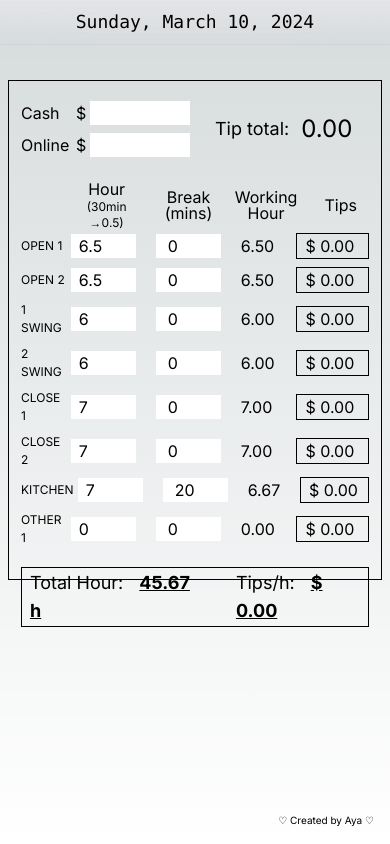
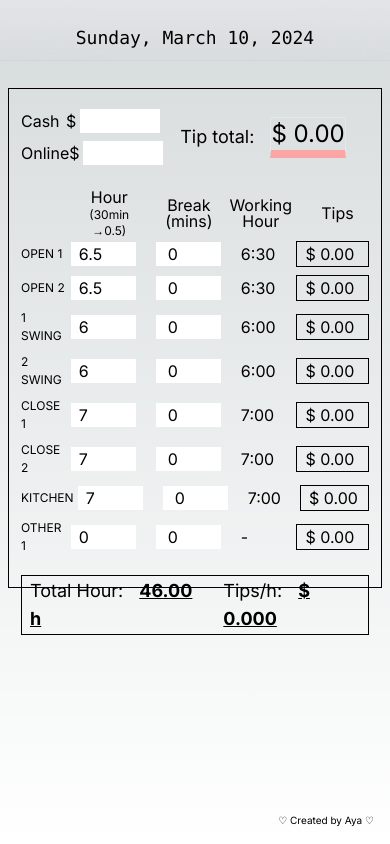
Before and after one commit to aya02200220/Platform7, a Next.js app: page / in a window 390 px wide. Built offline with nearby package versions, Linux system fonts and the light colour scheme.

Commit message:
display working hour as hhmm

```diff
--- a/app/components/Tips.jsx
+++ b/app/components/Tips.jsx
@@ -16,13 +16,13 @@ const Tips = () => {
       <div className="pt-10 md:pt-3"></div>
       <div className="border border-black h-[500px] w-full p-3 ">
         <div className="flex justify-center mt-2 ">
-          <div className="w-1/2">
+          <div className="w-2/5">
             <div className="flex mb-2">
               <p className="w-[55px]">Cash</p>
               {/* Cashの金額を入力するフィールド */}
               $
               <input
-                className="ml-1 pl-2 w-[100px]"
+                className="ml-1 pl-2 w-[80px]"
                 type="number"
                 step="0.01" // 小数点第2位まで入力可能に
                 value={cashAmount === 0 ? "" : cashAmount} // 入力が0の場合は空文字を表示
@@ -34,7 +34,7 @@ const Tips = () => {
               {/* Onlineの金額を入力するフィールド */}
               $
               <input
-                className="ml-1 pl-2 w-[100px]"
+                className="ml-1 pl-2 w-[80px]"
                 type="number"
                 step="0.10" // 小数点第2位まで入力可能に
                 value={onlineAmount === 0 ? "" : onlineAmount} // 入力が0の場合は空文字を表示
@@ -43,9 +43,11 @@ const Tips = () => {
             </div>
           </div>
           {/* 合計金額を表示 */}
-          <div className="flex items-center w-1/2">
-            <p className=" ml-5 text-lg">Tip total:</p>
-            <p className="ml-3 text-2xl">{calculateTotalAmount()}</p>
+          <div className="flex items-center w-3/5">
+            <p className=" ml-5 text-lg leading-5">Tip total:</p>
+            <p className="ml-4 text-2xl border border-b-8 border-b-red-300">
+              $ {calculateTotalAmount()}
+            </p>
           </div>
         </div>
 
@@ -66,7 +68,7 @@ export const Staff = ({ tipTotal }) => {
     { name: "2 SWING", time: 6, break: 0 },
     { name: "CLOSE 1", time: 7, break: 0 },
     { name: "CLOSE 2", time: 7, break: 0 },
-    { name: "KITCHEN", time: 7, break: 20 },
+    { name: "KITCHEN", time: 7, break: 0 },
     { name: "OTHER 1", time: 0, break: 0 },
   ];
 
@@ -74,9 +76,25 @@ export const Staff = ({ tipTotal }) => {
   const [staffData, setStaffData] = useState(initialStaffData);
 
   // 労働時間を計算する関数
+  // const calculateWorkingHour = (staff) => {
+  //   const workingHour = staff.time - staff.break / 60; // breakを時間に変換して労働時間から引く
+  //   return workingHour.toFixed(2); // 労働時間を小数点第2位まで表示
+  // };
+
+  // 労働時間を計算する関数
   const calculateWorkingHour = (staff) => {
-    const workingHour = staff.time - staff.break / 60; // breakを時間に変換して労働時間から引く
-    return workingHour.toFixed(2); // 労働時間を小数点第2位まで表示
+    const workingHourAfterBK = staff.time - staff.break / 60; // breakを時間に変換して労働時間から引く
+    const workingHours = Math.floor(workingHourAfterBK); // 整数部分（時間）を取得
+    let minutes = Math.round((workingHourAfterBK - workingHours) * 60); // 小数部分（分）を取得
+
+    if (workingHours === 0 && minutes === 0) {
+      return "-";
+    } else {
+      if (minutes < 10) {
+        minutes = `0${minutes}`;
+      }
+      return `${workingHours}:${minutes}`; // 時間と分を連結して返す
+    }
   };
 
   // 合計労働時間を計算する関数
@@ -97,7 +115,7 @@ export const Staff = ({ tipTotal }) => {
       return 0;
     }
 
-    return (tipTotalNumeric / totalWorkingHourNumeric).toFixed(2);
+    return (tipTotalNumeric / totalWorkingHourNumeric).toFixed(3);
   };
 
   // 小数点第2位を5区切りで丸める関数
@@ -112,10 +130,10 @@ export const Staff = ({ tipTotal }) => {
           <p className=" w-[80px] ml-[50px] md:ml-[70px] leading-4 text-center break-words ">
             Hour <span className="text-[12px] leading-[5px]">(30min →0.5)</span>
           </p>
-          <p className=" w-[70px] ml-[15px] md:ml-[18px] leading-4 text-center break-words  ">
+          <p className=" w-[70px] ml-[8px] md:ml-[18px] leading-4 text-center break-words  ">
             Break (mins)
           </p>
-          <p className=" w-[70px] ml-[15px] md:ml-[20px] leading-4 text-center break-words ">
+          <p className=" w-[70px] ml-[5px] md:ml-[20px] leading-4 text-center break-words ">
             Working Hour
           </p>
           <p className=" w-[50px] ml-[27px] md:ml-[30px] ">Tips</p>
@@ -185,7 +203,7 @@ export const Staff = ({ tipTotal }) => {
               {calculateTotalWorkingHour()} h
             </span>
           </p>
-          <p className="pl-8 text-[18px] leading-3">
+          <p className="pl-4 text-[18px] leading-3">
             Tips/h:
             <span className="text-lg font-bold pl-4 pr-1 underline">
               $ {calculateTipsPerHour()}
--- a/app/page.js
+++ b/app/page.js
@@ -3,9 +3,9 @@ import Tips from "./components/Tips";
 
 export default function Home() {
   return (
-    <main className="flex min-h-screen flex-col items-center p-2 pt-10 md:p-24">
+    <main className="flex min-h-screen flex-col items-center p-2 pt-12 md:p-24">
       <div className="z-10 max-w-5xl w-full items-center justify-between font-mono text-sm lg:flex">
-        <div className="fixed left-0 top-0 flex w-full justify-center border-b border-gray-300 bg-gradient-to-b from-zinc-200 pb-2 md:pb-6 pt-2 md:pt-8 backdrop-blur-2xl  lg:static lg:w-auto  lg:rounded-xl lg:border lg:bg-gray-200 lg:p-4 ">
+        <div className="fixed left-0 top-0 flex w-full justify-center border-b border-gray-300 bg-gradient-to-b from-zinc-200 pb-2 md:pb-6 pt-6 md:pt-8 backdrop-blur-2xl  lg:static lg:w-auto  lg:rounded-xl lg:border lg:bg-gray-200 lg:p-4 ">
           <CurrentDate />
         </div>
       </div>
```
